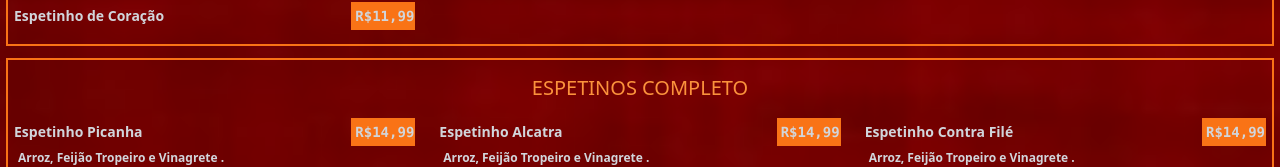
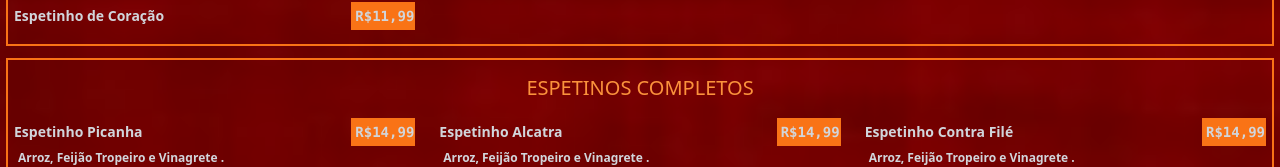
Before and after one commit to joaovitornara10/cardapio, a Next.js app: page / in a window 1280 px wide. Shown: the part 722-889 px from the top of the page. Built offline with nearby package versions, Linux system fonts and the light colour scheme.

Commit message:
Update db.js

```diff
--- a/src/db.js
+++ b/src/db.js
@@ -75,7 +75,7 @@ export const destaque = ([
     ],
     },  {
     id: "32",
-    tate: "ESPETINOS COMPLETO",
+    tate: "ESPETINOS COMPLETOS",
     itens: [
         {
             id: "350",
```
